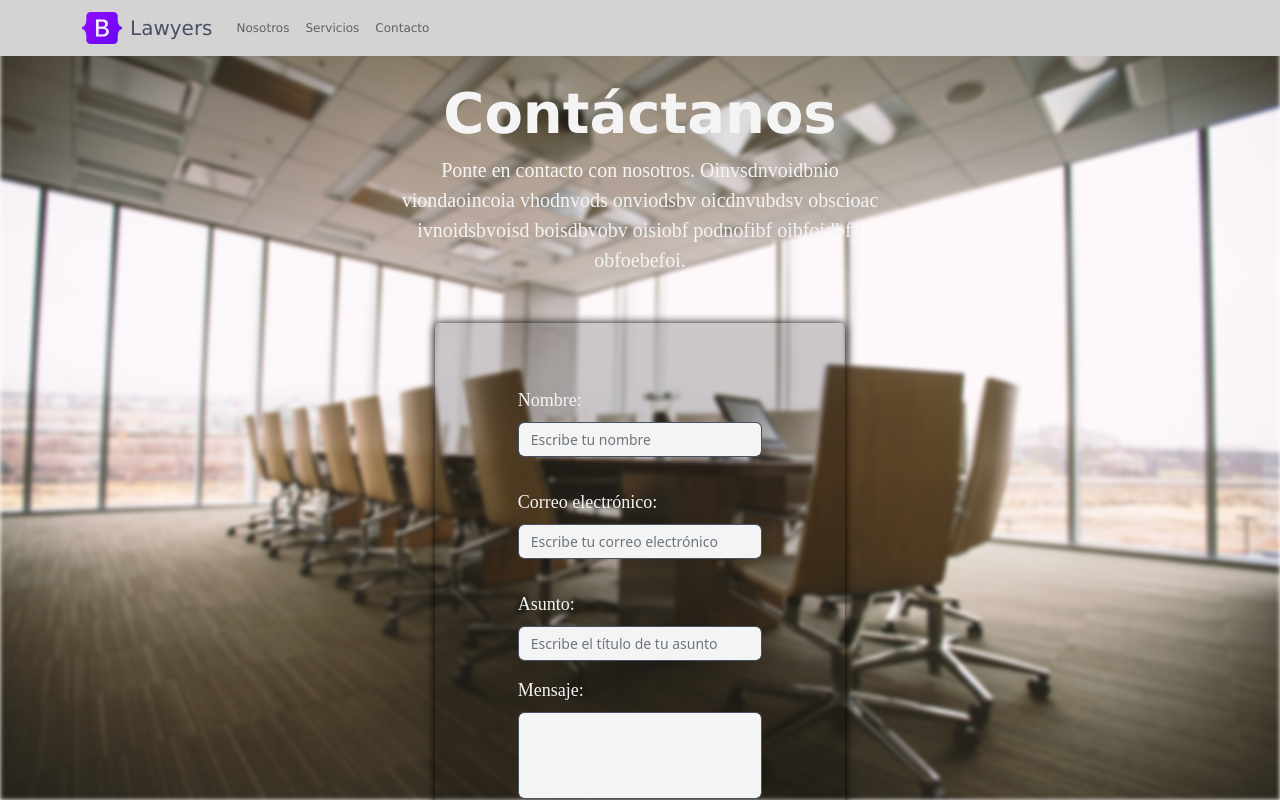
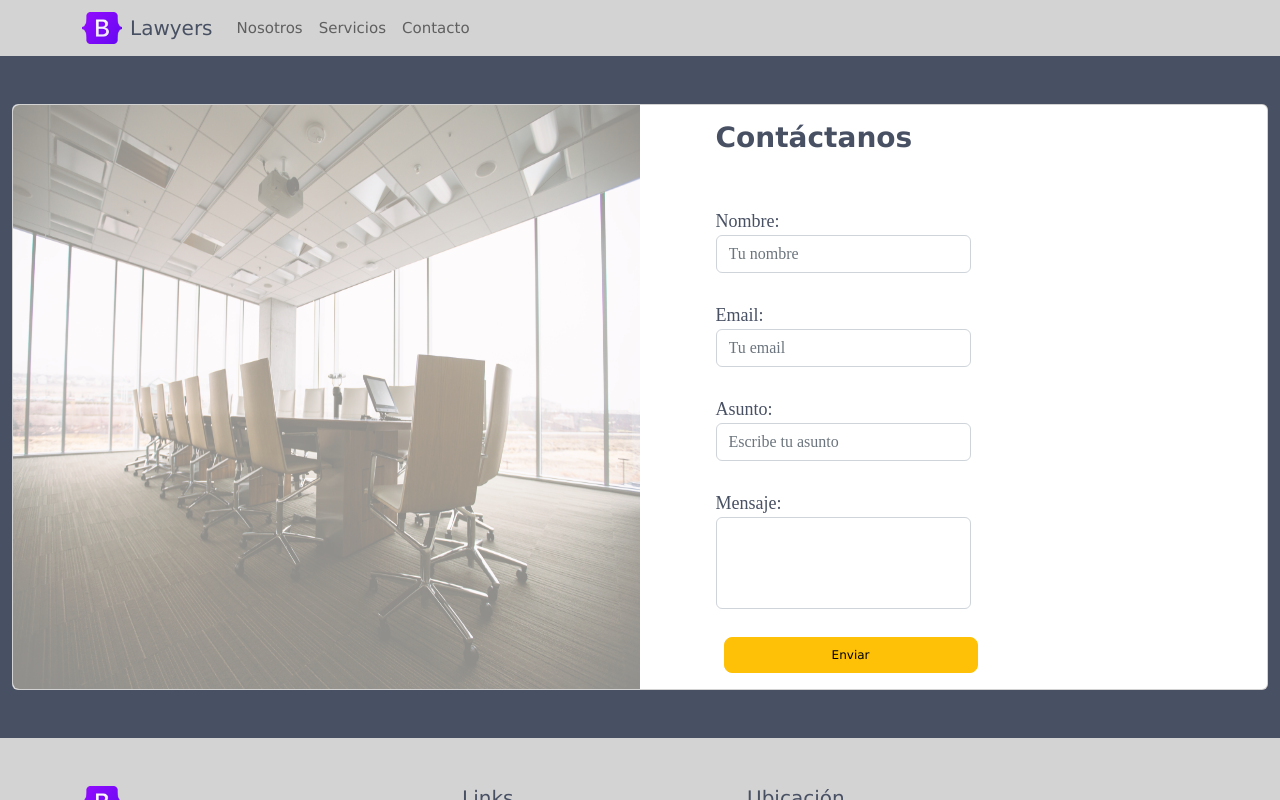
Before and after one commit to Sofiacrf/G-L-I-Z, a React (Create React App) app in the folder lawyers/: page /contacto in a window 1280 px wide. Shown: the top 800 px of the page. Built offline with nearby package versions, Linux system fonts and the light colour scheme.

Commit message:
finishes layout components

```diff
--- a/lawyers/package.json
+++ b/lawyers/package.json
@@ -3,6 +3,7 @@
   "version": "0.1.0",
   "private": true,
   "dependencies": {
+    "@emailjs/browser": "^3.7.0",
     "@fortawesome/fontawesome-svg-core": "^6.2.0",
     "@fortawesome/free-regular-svg-icons": "^6.2.0",
     "@fortawesome/free-solid-svg-icons": "^6.2.0",
@@ -11,11 +12,14 @@
     "@testing-library/react": "^13.4.0",
     "@testing-library/user-event": "^13.5.0",
     "bootstrap": "^5.2.1",
+    "emailjs-com": "^3.2.0",
+    "mdb-react-ui-kit": "^4.2.0",
     "react": "^18.2.0",
     "react-bootstrap": "^2.5.0",
     "react-dom": "^18.2.0",
     "react-router-dom": "^5.2.0",
     "react-scripts": "5.0.1",
+    "sweetalert2": "^11.4.33",
     "web-vitals": "^2.1.4"
   },
   "scripts": {
--- a/lawyers/src/components/Footer/footer.css
+++ b/lawyers/src/components/Footer/footer.css
@@ -5,3 +5,23 @@
 h5 {
     color: #485063;
 }
+
+p {
+    font-size: 15px;
+}
+
+a {
+    font-size: 15px;
+}
+
+@media screen and (max-width: 600px) {
+    p {
+        font-size: 12px;
+    }
+    a {
+        font-size: 12px;
+    }
+    h5 {
+        font-size: 13px;
+    }
+}
--- a/lawyers/src/components/NavBar/NavbarComponent.js
+++ b/lawyers/src/components/NavBar/NavbarComponent.js
@@ -12,6 +12,7 @@ function NavbarComponent() {
         <a href="/">
         <img
           src={bootstrapLogo}
+          alt="company´s logo"
           width="40"
           height="32"
           className="d-block me-2"
--- a/lawyers/src/components/NavBar/navBar.css
+++ b/lawyers/src/components/NavBar/navBar.css
@@ -11,6 +11,12 @@
     color: #485063;
 }
 
-.text-style {
-    font-size: 20px;
+.text-size {
+    font-size: 15px;
 }
+
+@media screen and (max-width: 600px) {
+    .text-size {
+        font-size: 12px;
+    }
+}
--- a/lawyers/src/components/layout/AboutUs/AboutUsComponent.js
+++ b/lawyers/src/components/layout/AboutUs/AboutUsComponent.js
@@ -10,7 +10,7 @@ function AboutUsComponent() {
       <div className="px-4 my-5  display-size">
       <h1 className="display-4 fw-bold text-center title-style">Quienes Somos</h1>
       <div className="col-lg-6 mx-auto text-color">
-        <p className="lead mb-4 text-center">
+        <p className="lead mb-4 text-center first-p">
           Somos un equipo de profesionales cpodjoivnoifb ofdivopsdjviosnviods
           oinvsdnvoidbnio viondaoincoia vhodnvods onviodsbv oicdnvubdsv obscioac
           ivnoidsbvoisd boisdbvobv oisiobf podnofibf oibfoidbfji obfoebefoi.
--- a/lawyers/src/components/layout/Contact/ContactComponent.js
+++ b/lawyers/src/components/layout/Contact/ContactComponent.js
@@ -1,76 +1,191 @@
-import React from "react";
+import { useRef, useState } from "react";
+import emailjs from "emailjs-com";
+import Swal from "sweetalert2";
 import "./contact.css";
+import contact from "../../../assets/contact-img.jpg";
+
+// Import MDB
+import {
+  MDBBtn,
+  MDBContainer,
+  MDBCard,
+  MDBCardBody,
+  MDBCardImage,
+  MDBRow,
+  MDBCol,
+  MDBInput,
+} from "mdb-react-ui-kit";
 
 function ContactComponent() {
+  const form = useRef();
+
+  // FORM VALIDATION
+  const [formValue, setFormValue] = useState({
+    name: "",
+    email: "",
+    title: "",
+    message: "",
+  });
+
+  const onChange = (e) => {
+    setFormValue({ ...formValue, [e.target.name]: e.target.value });
+  };
+
+  // SWAL SUCCESS FUNCTION
+  const successModal = () => {
+    Swal.fire({
+      position: "top drawer",
+      icon: "success",
+      padding: "3em",
+      title:
+        '<h3 style="color:#263d5b"> Tu mensaje ha sido enviado correctamente </h3>',
+      showConfirmButton: false,
+      timer: 1500,
+    });
+  };
+
+  // SWAL FAILED FUNCTION
+  const failedModal = () => {
+    Swal.fire({
+      position: "top drawer",
+      icon: "error",
+      padding: "3em",
+      title:
+        '<h3 style="color:#263d5b"> Algo salió mal, inténtalo más tarde. </h3>',
+      showConfirmButton: false,
+      timer: 1500,
+    });
+  };
+
+  // SEND EMAIL FUNCTION
+  const sendEmail = (e) => {
+    e.preventDefault();
+
+    // Need to add credentials in .env
+    emailjs
+      .sendForm(
+        "service_890gfov",
+        "template_anwm9qg",
+        form.current,
+        "DRXBqWrich7VIWwlw"
+      )
+      .then(
+        (result) => {
+          if (result.text === "OK") {
+            // DISPLAY THE MODAL SUCCESS COMPONENT
+            successModal();
+          }
+        },
+        (error) => {
+          // DISPLAY THE MODAL ERROR COMPONENT
+          failedModal();
+        }
+      );
+    // Reset the form
+    e.target.reset();
+  };
+
   return (
-    <section className="contact-section">
-      {/* First Section */}
-      <div className="px-3 my-4">
-        <h1 className="display-4 fw-bold text-center title-styl">
-          Contáctanos
-        </h1>
-        <div className="col-lg-6 mx-auto text-styl">
-          <p className="lead mb-4 text-center">
-            Ponte en contacto con nosotros. Oinvsdnvoidbnio viondaoincoia
-            vhodnvods onviodsbv oicdnvubdsv obscioac ivnoidsbvoisd boisdbvobv
-            oisiobf podnofibf oibfoidbfji obfoebefoi.
-          </p>
-        </div>
-      </div>
-      {/* Second Section */}
-      <div className="my-5 py-5 form-box">
-        <form className="form-size">
-          <div>
-            <div className="py-3 contact-form-division">
-              <label className="form-label text-styl">Nombre:</label>
-              <input
-              type="name"
+    <MDBContainer fluid className="container-background ">
+      <MDBRow className="d-flex justify-content-center align-items-center h-100">
+        <MDBCol>
+          <MDBCard className="my-5">
+            <MDBRow className="g-0">
+              <MDBCol md="6" className="d-none d-md-block">
+                <MDBCardImage
+                  src={contact}
+                  alt="Office"
+                  className="rounded-start img-size"
+                  fluid
+                />
+              </MDBCol>
+
+              {/* FORM SECTION */}
+              <MDBCol md="6">
+                <form ref={form} onSubmit={sendEmail}>
+                <MDBCardBody className="text-black d-flex flex-column justify-content-center">
+                  <h3 className="mb-5 title-styl fw-bold align-center">Contáctanos</h3>
+
+
+                  <MDBRow className="align-center">
+                    <MDBCol md="6">
+                    <div className="text-styl">
+                      <label>Nombre:</label>
+                      <MDBInput
+                        wrapperClass="mb-4"
                         className="form-control"
                         id="name"
-              placeholder="Escribe tu nombre"
-              style={{ borderColor: '#485063', backgroundColor: '#f4f4f4' }}
+                        name="name"
+                        placeholder="Tu nombre"
+                        type="name"
                         required
                       />
                     </div>
-            <div className="py-3 contact-form-division">
-              <label className="form-label text-styl"> Correo electrónico:</label>
-              <input
-              type="name"
+                    </MDBCol>
+                  </MDBRow>
+
+                  <MDBRow className="align-center">
+                    <MDBCol md="6">
+                    <div className="text-styl">
+                      <label>Email:</label>
+                      <MDBInput
+                        wrapperClass="mb-4"
+                        id="email"
+                        name="email"
                         className="form-control"
-              id="name"
-              placeholder="Escribe tu correo electrónico"
-              style={{ borderColor: '#485063', backgroundColor: '#f4f4f4' }}
+                        placeholder="Tu email"
+                        type="email"
                         required
                       />
                     </div>
-            <div className="py-3 contact-form-division">
-              <label className="form-label text-styl"> Asunto:</label>
-              <input
-              type="name"
-              className="form-control"
-              id="name"
-              placeholder="Escribe el título de tu asunto"
-              style={{ borderColor: '#485063', backgroundColor: '#f4f4f4' }}
+                    </MDBCol>
+                  </MDBRow>
+
+                  <MDBRow className="align-center">
+                    <MDBCol md="6">
+                    <div className="text-styl">
+                      <label>Asunto:</label>
+                      <MDBInput
+                        wrapperClass="mb-4"
+                        id="title"
+                        name="title"
+                        placeholder="Escribe tu asunto"
+                        type="text"
                         required
                       />
                     </div>
-            <div className="col-12 mb-3 message-section contact-form-division">
-            <label htmlFor="message" className="form-label text-styl">
-              Mensaje:
-            </label>
-            <input
-              type="message"
-              className="form-control"
+                    </MDBCol>
+                  </MDBRow>
+
+                  <MDBRow className="align-center">
+                    <MDBCol md="6">
+                    <div className="text-styl">
+                      <label>Mensaje:</label>
+                      <MDBInput
+                        wrapperClass="mb-4"
+                        id="message"
                         name="message"
-              id="userMessage"
-              style={{ borderColor: '#485063', backgroundColor: '#f4f4f4' }}
+                        type="text"
+                        className="message-size"
                         required
                       />
                     </div>
+                    </MDBCol>
+                  </MDBRow>
+
+                  <div className="d-flex btn-position pt-1">
+                    <MDBBtn className="ms-2 submit-btn" color="warning" size="lg" onSubmit={sendEmail}>
+                      Enviar
+                    </MDBBtn>
                   </div>
+                </MDBCardBody>
                 </form>
-      </div>
-    </section>
+              </MDBCol>
+            </MDBRow>
+          </MDBCard>
+        </MDBCol>
+      </MDBRow>
+    </MDBContainer>
   );
 }
 
--- a/lawyers/src/components/layout/Contact/contact.css
+++ b/lawyers/src/components/layout/Contact/contact.css
@@ -1,80 +1,56 @@
 /* Form Size */
-.contact-section {
-  margin-left: 10%;
-  margin-right: 10%;
+.container-background {
+  background-color: #485063;
 }
 
-.form-size {
-  margin-left: 20%;
-  margin-right: 20%;
-}
-
-.form-label {
-  color: #485063;
-}
-
-.form-box {
-  background-color: rgba(0, 0, 0, 0.2);
-  /* margin: auto auto; */
-  padding: 1px;
-  border-radius: 5px;
-  box-shadow: 0 0 10px #000;
-  top: 0;
-  bottom: 0;
-  left: 0;
-  right: 0;
-  margin-left: 30%;
-  margin-right: 30%;
-  /* width: 440px;
-	height: 400px; */
-}
-
-.form-box:before {
-  background-image: url("../../../assets/contact-img.jpg");
-  width: 100%;
-  height: 100%;
-  background-size: cover;
-  content: "";
-  position: fixed;
-  left: 0;
-  right: 0;
-  top: 0;
-  bottom: 0;
-  z-index: -1;
-  display: block;
-  filter: blur(2px);
+.align-center {
+  padding-left: 10%;
 }
 
 .title-styl {
-  color: #f4f4f4;
+  color: #485063;
   font-family: "Lucida Sans", "Lucida Sans Regular", "Lucida Grande",
     "Lucida Sans Unicode", Geneva, Verdana, sans-serif;
 }
 
 .text-styl {
-  color: #f4f4f4;
+  color: #485063;
   font-family: "Times New Roman", Times, serif;
   font-size: 18px;
+  padding-top: 2%;
 }
 
-.form-control {
-  font-size: 14px;
-}
-
-#userMessage {
+.message-size {
   padding-bottom: 20%;
   padding-top: 15px;
 }
 
+.btn-position {
+  padding-left: 10%;
+}
+
+.submit-btn {
+  padding-left: 20%;
+  padding-right: 20%;
+}
+
 /* Media Queries */
 @media screen and (max-width: 600px) {
-  .contact-section {
-    margin: 0;
-    padding: 0;
+  .align-center {
+    padding-right: 5%;
   }
 
-  .form-box {
-    margin-left: 15%;
-    margin-right: 15%;
+  .submit-btn {
+    padding-left: 10%;
+    padding-right: 10%;
   }
+
+  label {
+    font-size: 13px;
+  }
+
+  .form-control {
+    font-size: 13px;
+  }
+
 }
```
Also changed, not shown: lawyers/src/components/Footer/FooterComponent.js (+6 -5 lines), lawyers/src/components/layout/AboutUs/about-us.css (+17 -0 lines), lawyers/src/components/layout/Services/ServicesComponent.js (+8 -9 lines), lawyers/src/components/layout/Services/services.css (+24 -4 lines), 1 other file (tests, documents, lock files or other folders). Lines whose indentation alone changed are shown as unchanged.
